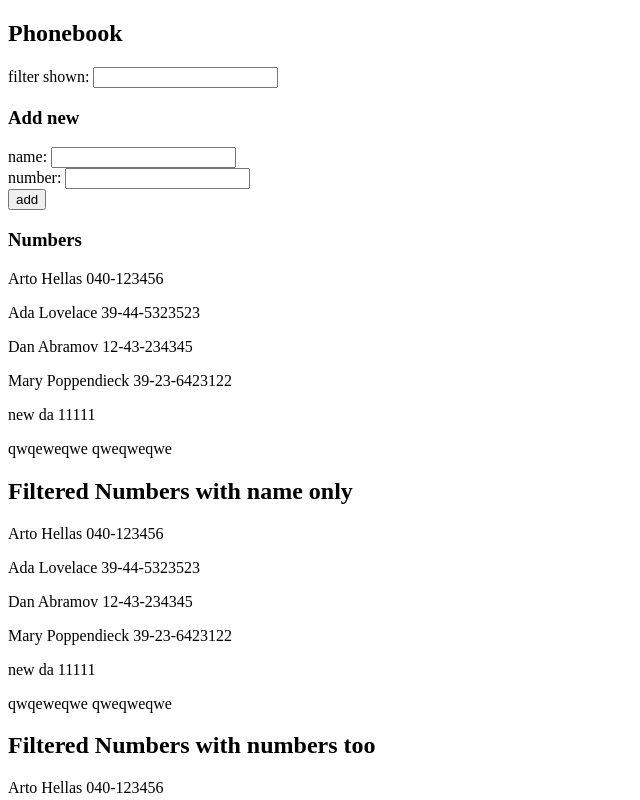
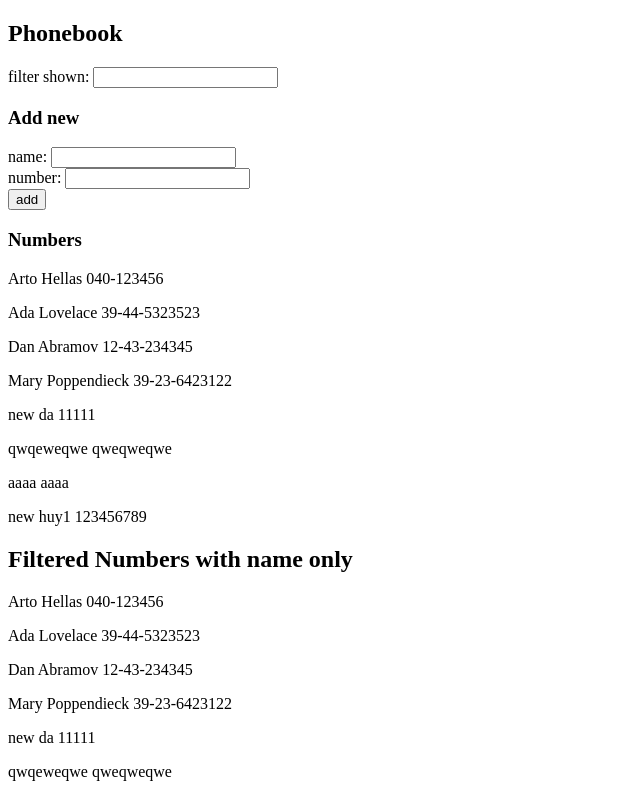
Before and after one commit to Metarails/Full_Stack_open, a React (Create React App) app in the folder Osa2/puhelinluettelo/: page / in a window 1280 px wide. Shown: the top 800 px of the page, without its empty margins (0-640 px from the left). Built offline with nearby package versions, Linux system fonts and the light colour scheme; data requests are answered from the project's data file.

Commit message:
2.13 puhelinluettelo step8 DONE

```diff
--- a/Osa2/puhelinluettelo/db.json
+++ b/Osa2/puhelinluettelo/db.json
@@ -29,6 +29,16 @@
       "name": "qwqeweqwe",
       "number": "qweqweqwe",
       "id": 6
+    },
+    {
+      "name": "aaaa",
+      "number": "aaaa",
+      "id": 7
+    },
+    {
+      "name": "new huy1",
+      "number": "123456789",
+      "id": 8
     }
   ]
 }
--- a/Osa2/puhelinluettelo/src/App.js
+++ b/Osa2/puhelinluettelo/src/App.js
@@ -1,5 +1,5 @@
 import { useState , useEffect } from 'react'
-import axios from "axios"
+import peopleServices from "./services/persons"
 
 const PersonList = ({persons, filterEntry}) => {
 
@@ -74,12 +74,6 @@ const Filter = ({filterEntry,handleFilterChange}) => {
 }
 
 const App = () => {
-  // const [persons, setPersons] = useState([
-  //   { name: "Arto Hellas", number: "040-1231244" },
-  //   { name: 'Ada Lovelace', number: '39-44-5323523' },
-  //   { name: 'Dan Abramov', number: '12-43-234345' },
-  //   { name: 'Mary Poppendieck', number: '39-23-6423122' }
-  // ])
 
   const [persons, setPersons] = useState([])
 
@@ -88,12 +82,13 @@ const App = () => {
   const [filterEntry, setFilterEntry] = useState("");
 
   useEffect(() => {
-    axios
-      .get('http://localhost:3001/persons')
-      .then(response => {
-        setPersons(response.data)
+
+    peopleServices
+      .getAll()
+      .then(initialPeople => {
+        setPersons(initialPeople)
       })
-  }, [])
+  },[])
 
   const handleNameChange = (event) => {
     // console.log(event.target.value);
@@ -123,10 +118,14 @@ const App = () => {
         name: newName,
         number: newNumber,
       }
-      axios.post("http://localhost:3001/persons", nameObject)
-      setPersons(persons.concat(nameObject));
-      setNewName("");
-      setNewNumber("");
+
+      peopleServices
+        .create(nameObject)
+        .then(returnedPerson => {
+          setPersons(persons.concat(returnedPerson));
+          setNewName("");
+          setNewNumber("");
+        })
     }
 
   }
--- /dev/null
+++ b/Osa2/puhelinluettelo/src/services/persons.js
@@ -0,0 +1,16 @@
+import axios from "axios"
+const baseUrl = "http://localhost:3001/persons"
+
+const getAll = () => {
+    const request = axios.get(baseUrl)
+    return request.then(response => {
+      return response.data})
+  }
+
+  const create = newObject => {
+    const request = axios.post(baseUrl, newObject)
+    return request.then(response => response.data)
+  }
+
+  const methods = { getAll, create }
+  export default methods
```
